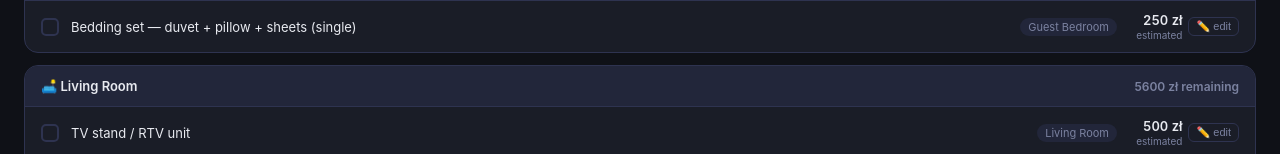
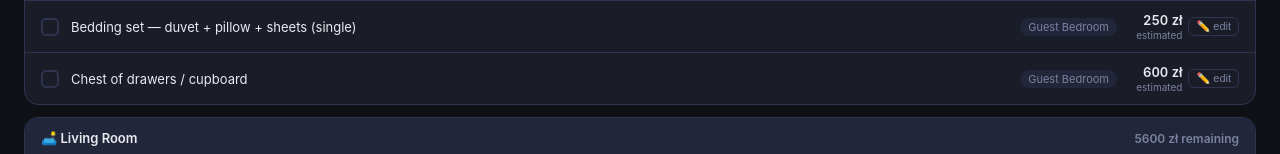
Before and after one commit to sherifrezkalla/renovation-dashboard, a website: page index.html in a window 1280 px wide. Shown: the part 5412-5566 px from the top of the page. Drawn offline with nearby package versions, Linux system fonts and the light colour scheme.

Commit message:
Add chest of drawers/cupboard to guest bedroom still-to-buy

```diff
--- a/index.html
+++ b/index.html
@@ -890,6 +890,7 @@ const stbTemplate = [
     { id:'bed6',   name:'Bedside table (×1)',                    room:'Guest Bedroom',  suggested:150  },
     { id:'bed7',   name:'Bedding set — duvet + pillow + sheets (double)', room:'Master Bedroom', suggested:350 },
     { id:'bed8',   name:'Bedding set — duvet + pillow + sheets (single)', room:'Guest Bedroom', suggested:250 },
+    { id:'bed9',   name:'Chest of drawers / cupboard',                   room:'Guest Bedroom',  suggested:600 },
   ]},
   { group: '🛋️ Living Room', items: [
     { id:'liv1',   name:'TV stand / RTV unit',                   room:'Living Room',    suggested:500  },
```
